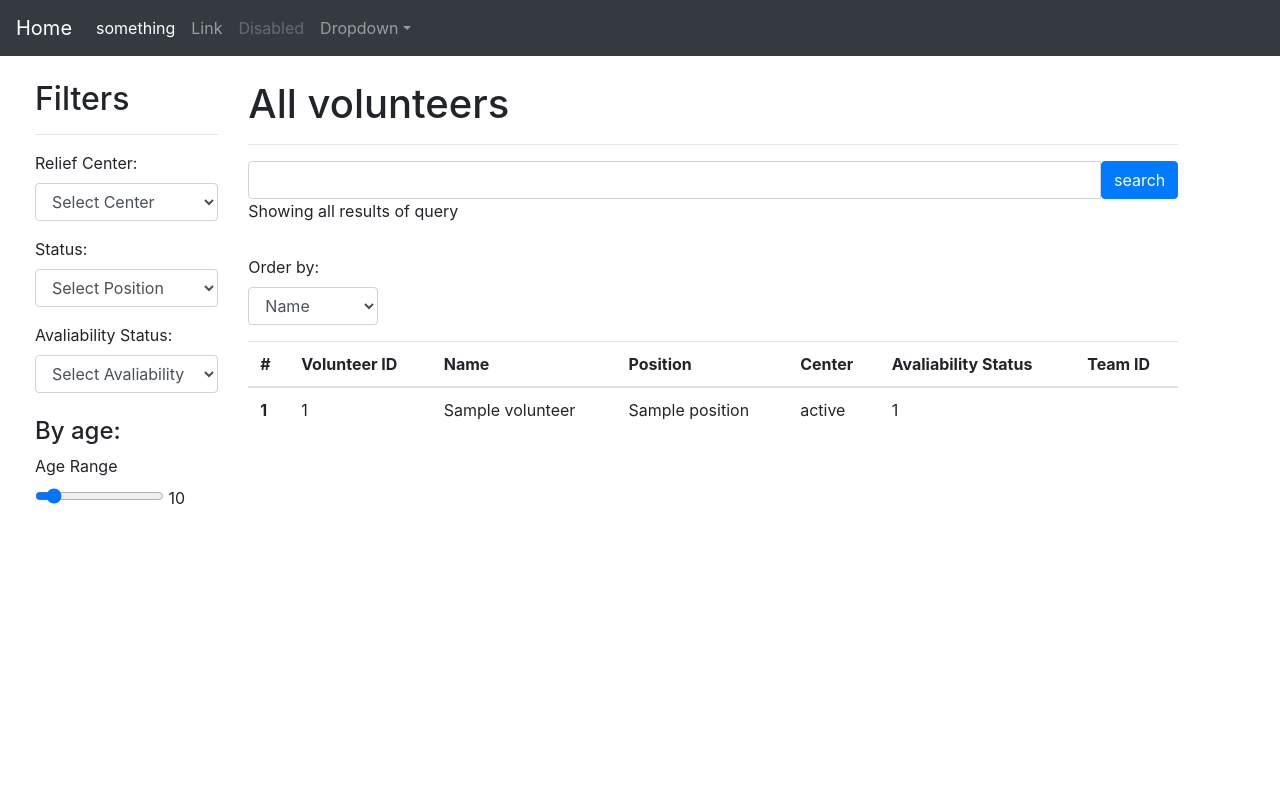
After one commit to yxzuz/Flood-Relief-Center, a Django app: template flood_relief_center/templates/flood_relief_center/volunteers.html in a window 1280 px wide. The commit adds this page. Run offline with Django 5.2, Linux system fonts and the light colour scheme; data comes from the database, SQL or seed files in the repository; tables that the repository leaves empty hold one stand-in row (values such as "Sample post"); the template is opened without the code that fills it: values that come from a table or form of the project are taken from there, most other values are stand-ins (such as "Sample title", 1, 10 or a date in 2020); some libraries are stand-ins or nearby versions.

Commit message:
volunteers

```diff
--- a/flood_relief_center/templates/flood_relief_center/relief_center_detail.html
+++ b/flood_relief_center/templates/flood_relief_center/relief_center_detail.html
@@ -35,15 +35,16 @@
                     mollis euismod. Donec sed odio dui. </p>
                 <p><a class="btn btn-secondary" href="{% url 'flood-relief-center:donations' %}"  role="button">View details &raquo;</a></p>
             </div>
+
             <div class="col-md-4">
-                <h2>Victims</h2>
+                <h2>Volunteers</h2>
                 <p>Donec id elit non mi porta gravida at eget metus. Fusce dapibus, tellus ac cursus commodo, tortor
                     mauris condimentum nibh, ut fermentum massa justo sit amet risus. Etiam porta sem malesuada magna
                     mollis euismod. Donec sed odio dui. </p>
                 <p><a class="btn btn-secondary" href="#" role="button">View details &raquo;</a></p>
             </div>
             <div class="col-md-4">
-                <h2>Heading</h2>
+                <h2>Activities</h2>
                 <p>Donec sed odio dui. Cras justo odio, dapibus ac facilisis in, egestas eget quam. Vestibulum id ligula
                     porta felis euismod semper. Fusce dapibus, tellus ac cursus commodo, tortor mauris condimentum nibh,
                     ut fermentum massa justo sit amet risus.</p>
--- /dev/null
+++ b/flood_relief_center/templates/flood_relief_center/volunteers.html
@@ -0,0 +1,211 @@
+{% extends 'base.html' %}
+{% load static %}
+<head>
+
+
+    <meta name="viewport" content="width=device-width, initial-scale=1">
+    <link rel="stylesheet" href="https://maxcdn.bootstrapcdn.com/bootstrap/3.3.7/css/bootstrap.min.css">
+    <script src="https://ajax.googleapis.com/ajax/libs/jquery/3.2.1/jquery.min.js"></script>
+    <script src="https://maxcdn.bootstrapcdn.com/bootstrap/3.3.7/js/bootstrap.min.js"></script>
+
+    <link href="https://cdnjs.cloudflare.com/ajax/libs/font-awesome/4.7.0/css/font-awesome.min.css" rel="stylesheet">
+
+  </head>
+
+
+{% block title %} Victims {% endblock %}
+
+<body>
+{% block content %}
+<main role="main">
+    <div class="container-fluid" style="margin-top:80px; margin-left:20px;">
+    <div class="row">
+      <!-- BEGIN SEARCH RESULT -->
+      <div class="col-md-12">
+        <div class="grid search">
+          <div class="grid-body">
+            <div class="row">
+              <!-- BEGIN FILTERS -->
+              <div class="col-md-2">
+                <h2 class="grid-title"><i class="fa fa-filter"></i> Filters</h2>
+                <hr>
+
+                <!-- BEGIN FILTER BY CATEGORY -->
+                <!-- <h4>By category:</h4>
+                <div class="checkbox">
+                  <label><input type="checkbox" class="icheck" name="name_search"> Name</label>
+                </div>
+                <div class="checkbox">
+                  <label><input type="checkbox" class="icheck"> Age</label>
+                </div>
+                <div class="checkbox">
+                  <label><input type="checkbox" class="icheck" name="address_search"> Address</label>
+                </div> -->
+
+                <form method="GET" action=".">
+                <div class="container" style="padding: 0%;">
+                    <label for="center">Relief Center:</label>
+                    <select id="center" name="selected_center" class="form-control">
+                        <!-- Null option at the top -->
+                        <option value="" disabled {% if not request.GET.selected_center %}selected{% endif %}>Select Center</option>
+                        {% for center in centers %}
+                            <option value="{ CenterID }" {% if center.id|stringformat:"s" == request.GET.selected_center %}selected{% endif %}>
+                                {{ center.name }}
+                            </option>
+                        {% endfor %}
+                    </select>
+
+                    <label for="position" class="mt-3">Status:</label>
+                    <select id="position" name="selected_position" class="form-control">
+                        <!-- Null option at the top -->
+                        <option value="" selected disabled>Select Position</option>
+                        {% for value, label in current_position %}
+                            <option value="{{ value }}">{{ label }}</option>
+                        {% endfor %}
+                    </select>
+
+
+                    <label for="avaliability_status" class="mt-3">Avaliability Status:</label>
+                    <select id="avaliability_status" name="selected_avaliability_status" class="form-control">
+                        <!-- Null option at the top -->
+                        <option value="" selected disabled>Select Avaliability Status</option>
+                        {% for value, label in avaliability_status %}
+                        <option value="{{ value }}">{{ label }}</option>
+                        {% endfor %}
+                    </select>
+                </div>
+
+
+
+                <!-- END FILTER BY CATEGORY -->
+
+                <div class="padding"></div>
+
+                <!-- BEGIN FILTER BY AGE -->
+                <br />
+                <h4>By age:</h4>
+                <label for="customRange2" class="form-label">Age Range</label>
+
+                <!-- Age Range Slider -->
+                <input type="range" class="form-range" min="0" max="100" id="customRange2" value="{{ age }}">
+
+                <!-- Display the selected age dynamically -->
+                <span id="ageValue">{{ age }}</span>
+                <!-- END FILTER BY AGE -->
+
+                <div class="padding"></div>
+
+
+              </div>
+              <!-- END FILTERS -->
+              <!-- BEGIN RESULT -->
+              <div class="col-md-9 full-width" >
+                <h1><i class="fa fa-file-o"></i> All volunteers</h1>
+                <hr>
+                <!-- BEGIN SEARCH INPUT -->
+                <div class="input-group">
+                  <input type="text" class="form-control" name="search_query" value="">
+                  <span class="input-group-btn">
+                    <button class="btn btn-primary" type="submit"><i class="fa fa-search"></i>search</button>
+                  </span>
+                </div>
+            <!-- </form> -->
+                <!-- END SEARCH INPUT -->
+                <p>Showing all results of query</p>
+
+                <div class="padding"></div>
+
+                <div class="row">
+                  <!-- BEGIN VOLUNTEER RESULT -->
+                  <div class="col-sm-2">
+                    <label for="orderparam" class="mt-3">Order by:</label>
+                    <select id="orderparam" name="orderparam" class="form-control">
+                        <option value="name" {% if orderparam == 'name' %}selected{% endif %}>Name</option>
+                        <option value="position" {% if orderparam == 'position' %}selected{% endif %}>Position</option>
+                        <option value="avaliability_status" {% if orderparam == 'avaliability_status' %}selected{% endif %}>Avaliability Status</option>
+                        <option value="team_id" {% if orderparam == 'team_id' %}selected{% endif %}>Team ID</option>
+                    </select>
+                  </div>
+            </form>
+                  <!-- END VOLUNTEER RESULT -->
+
+                  <div class="col-md-6 text-right">
+                    <span class="btn-group">
+                      <button type="button" class="btn btn-default active"><i class="fa fa-list"></i></button>
+                      <button type="button" class="btn btn-default"><i class="fa fa-th"></i></button>
+                    </span>
+                  </div>
+                </div>
+
+                <!-- BEGIN TABLE RESULT -->
+                <div class="table-responsive">
+                  <table class="table table-hover">
+                    <table class="table">
+                        <thead>
+                          <tr>
+                            <th scope="col">#</th>
+                            <th scope="col">Volunteer ID</th>
+                            <th scope="col">Name</th>
+                            <th scope="col">Position</th>
+                            <th scope="col">Center</th>
+                            <th scope="col">Avaliability Status</th>
+                            <th scope="col">Team ID</th>
+                          </tr>
+                        </thead>
+                        <tbody>
+
+                            {% for volunteer in volunteer_lists %}
+                                <tr>
+                                    <th scope="row">{{ forloop.counter }}</th>
+                                    <td>{{ volunteerID }}</td>
+                                    <td>{{ volunteer.name }}</td>
+                                    <td>{{ volunteer.position }}</td>
+                                    <td>{{ volunteer.avaliabilityStatus }}</td>
+                                    <!-- <td><a href="{% url 'flood-relief-center:relief-center-detail' volunteer.center.centerID %}">{{ victim.center }}</a></td> -->
+                                    <td>{{ volunteer.teamID }}</td>
+                                    <!-- <td>
+                                        {% for need in volunteer.needs.all %}
+                                            {{ need.get_name_display }}{% if not forloop.last %}, {% endif %}
+                                        {% endfor %}
+                                    </td> -->
+
+                                    <!-- <td>{{ volunteer.get_currentStatus_display}}</td>
+                                    <td>{{ volunteer.get_riskLevel_display }}</td> -->
+
+
+                                </tr>
+                            {% endfor %}
+
+                        </tbody>
+                      </table>
+
+                  </tbody></table>
+                </div>
+                <!-- END TABLE RESULT -->
+
+
+              <!-- END RESULT -->
+            </div>
+          </div>
+        </div>
+      </div>
+      <!-- END SEARCH RESULT -->
+    </div>
+    </div>
+
+
+<!--
+        <div class="container" style="display: flex; justify-content: flex-end; align-items:flex-end; width: 100%; margin-right:0%;">
+        <a class="btn btn-add" style="background-color: rgb(126, 200, 118); color: white; border:0px; font-size: 20px;" href="#" role="button">Add</a></div>
+
+
+
+
+     -->
+
+
+</main>
+
+
+{% endblock %}
+</body>
```
